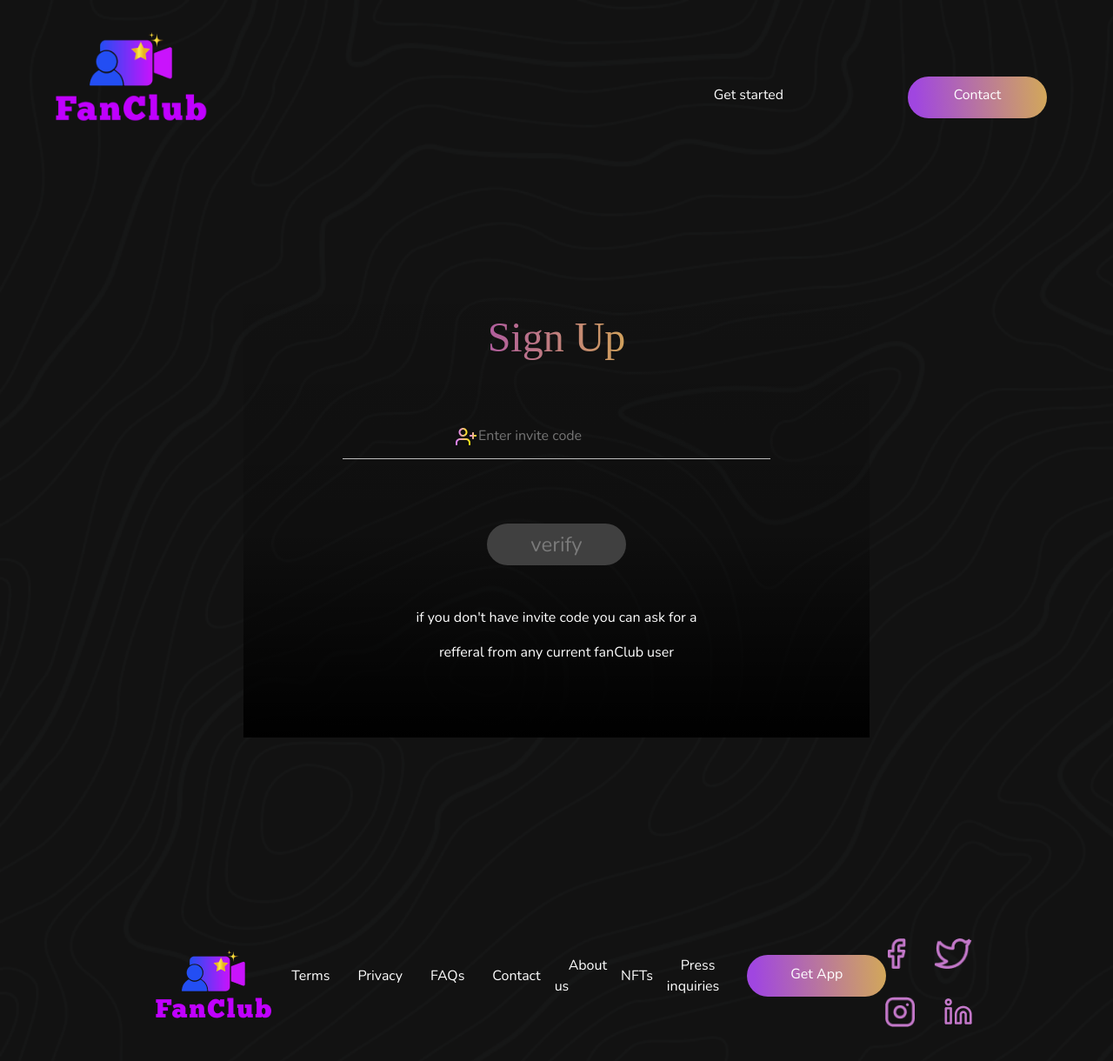
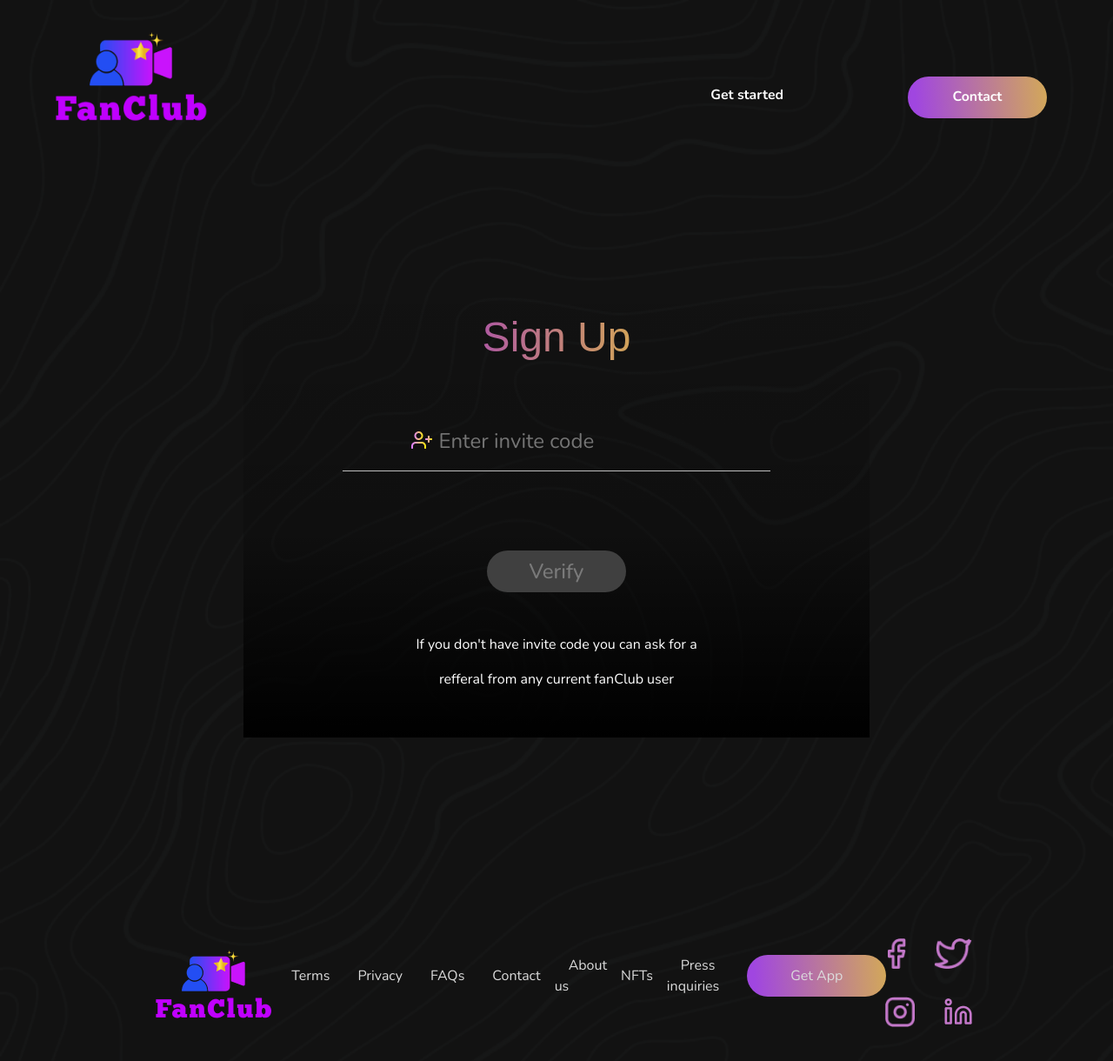
Before and after one commit to maddy12day/amandeep_project, a React (Create React App) app: page / in a window 1280 px wide. Shown: the top 1220 px of the page at 87% size. Built offline with nearby package versions, Linux system fonts and the light colour scheme.

Commit message:
Fixing design

```diff
--- a/src/app/views/Onboarding/MobileVerification.jsx
+++ b/src/app/views/Onboarding/MobileVerification.jsx
@@ -6,6 +6,7 @@
 import PhoneInput from "react-phone-number-input";
 import { useEffect, useState } from "react";
 import { useForm, Controller } from "react-hook-form";
+import { useNavigate } from "react-router-dom";
 
 import {
   isPossiblePhoneNumber,
@@ -15,13 +16,15 @@
 } from "libphonenumber-js";
 
 const MobileVerification = () => {
-  const [num, setNum] = useState("");
+  var [num, setNum] = useState("");
   const [flag, setFlag] = useState(false);
   const [flag2, setFlag2] = useState(true);
 
-  function Validate() {
-    console.log("Validation")
+  function Validate(num) {
+    console.log("validate")
+    // console.log(data)
     const phoneNumber = parsePhoneNumber(num);
+    console.log(phoneNumber.number)
     if (!isValidPhoneNumber(phoneNumber.number, phoneNumber.country)) {
       alert("Number doesn't exsist");
     } else {
@@ -37,13 +40,6 @@
     return setFlag2(false);
   }
 
-  // var timeleft = 60;
-  // var downloadTimer = setTimeout(function(){
-  // timeleft--;
-
-  // if(timeleft <= 0)
-  //     changeFlag2();
-  // },1000);
   const Timer = async () => {
     for (let i = 60; i >= 0; i--) {
       document.getElementById("countdowntimer").textContent = i;
@@ -65,6 +61,7 @@
   //
   // OTP react-hook-form validation
   //
+  let navigate = useNavigate();
   const {
     register,
     handleSubmit,
@@ -73,6 +70,7 @@
   const [userInfo, setUserInfo] = useState();
   const onSubmit = (data) => {
     setUserInfo(data);
+    navigate("/profile")
   };
 
 
@@ -80,7 +78,7 @@
   //Mobile number react-hook-form validation
   //
 
-
+  console.log(num)
   const {
     register: register2,
     formState: { errors: errors2 },
@@ -88,9 +86,9 @@
     control,
   } = useForm();
   const onSub = (data) => {
-    console.log(data);
     console.log("onsub")
     setFlag(true)
+    // Validate(data)
   };
 
   return (
@@ -123,7 +121,7 @@
           </div>
           <p id="error">{errors2.bcd?.message}</p>
           <div className="verify-button">
-            <button type="submit">verify</button>
+            <button type="submit">Continue</button>
           </div>
         </div>
         </form>}
@@ -158,12 +156,10 @@
             </div>
             <p id="error">{errors.abc?.message}</p>
             <p style={{ display: flag2 ? "flex" : "none" }} id="resend">
-              {" "}
               Resend OTP (0:<span id="countdowntimer">60</span>)
             </p>
             <a style={{ display: !flag2 ? "flex" : "none" }} id="resendlink">
-              {" "}
-              Resend OTP{" "}
+              Resend OTP
             </a>
             <div className="verify-button">
               <button>verify</button>
--- a/src/app/views/Onboarding/Signup.jsx
+++ b/src/app/views/Onboarding/Signup.jsx
@@ -1,33 +1,60 @@
-import Icon from "../../assets/images/icon.png"
-import Line from "../../assets/images/Line.png"
-import {Link} from "react-router-dom"
+import Icon from "../../assets/images/icon.png";
+import Line from "../../assets/images/Line.png";
+import { useNavigate } from "react-router-dom";
+import { useForm } from "react-hook-form";
+import { useState } from "react";
 
 const Signup = () => {
+  //
+  // Code validate
+  //
+  let navigate = useNavigate();
+  const {
+    register,
+    handleSubmit,
+    formState: { errors },
+  } = useForm();
+  const [userInfo, setUserInfo] = useState();
+  const onSubmit = (data) => {
+    setUserInfo(data);
+    navigate("/verify");
+  };
+
   return (
     <>
       <section className="main">
         <div className="sub-main">
           <div>
+          <form onSubmit={handleSubmit(onSubmit)}>
             <div className="title">Sign Up</div>
             <div>
-                            <img src={Icon} alt="Icon"/>
-                            <input type="text" placeholder="Enter invite code" className="code"/>
+              <img src={Icon} alt="Icon" className="symb" />
+              <input
+                type="text"
+                name="abc"
+                id="code"
+                placeholder="Enter invite code"
+                {...register("abc", {
+                  required: "Invite Code is required",
+                })}
+              />
             </div>
             <div>
               <img src={Line} alt="line" />
             </div>
+            <p id="error">{errors.abc?.message}</p>
             <div className="verify-button">
-                            <Link to="/verify">
-                                <button>verify</button>
-                            </Link>
+              <button>Verify</button>
             </div>
-                        <div className="para"><p>if you don't have invite code you can ask for  a </p>
+            <div className="para">
+              <p>If you don't have invite code you can ask for a </p>
               <p>refferal from any current fanClub user</p>
             </div>
+          </form>
           </div>
         </div>
       </section>
     </>
-    )
-}
+  );
+};
 export default Signup;
--- a/src/index.scss
+++ b/src/index.scss
@@ -178,8 +178,12 @@
   width: 10rem;
   text-align: center;
   text-decoration: none;
-  display: inline-block;
+  display: flex;
+  justify-content: center;
+  align-content: center;
+  text-align: center;
   list-style: none;
+  margin: auto
 }
 
 .nav{
@@ -201,6 +205,9 @@
   margin-left: 4rem;
   margin-right: 4rem;
   list-style: none;
+  font-family: 'Nunito';
+  font-style: normal;
+  font-weight: 700;
 }
 .ele:hover{
   color: #FFFFFF;
@@ -262,7 +269,7 @@
   display: flex;
   height: 50rem;
   padding-top: 5rem;
-  padding-bottom: 5rem;
+  padding-bottom: 3rem;
 }
 .sub-main {
   width: 45rem;
@@ -276,8 +283,9 @@
 
 .title{
   margin-bottom: 4rem;
-  font-family: 'Montserrat';
+  font-family: 'Montserrat', sans-serif;
   font-style: normal;
+  font-weight: 400;
   font-size: 3rem;
   background: linear-gradient(93.31deg, #8E15E4 0%, #F3EA14 100.9%);
   -webkit-background-clip: text;
@@ -302,21 +310,27 @@
   border: none;
   font-family: 'Nunito';
   font-style: normal;
+  font-weight: 500;
 }
 
 .para{
   color: #FFFFFF;
   margin-top: 3rem;
+  font-family: 'Nunito';
+  font-style: normal;
+  font-weight: 300;
 }
 
 #num{
   color: #777676;
   font-size: 1.5rem;
+  text-indent: 6px;
 }
 
 #otp{
   color: #777676;
   font-size: 1.5rem;
+  text-indent: 6px;
 }
  #resend{
   color: #9D9D9D;
@@ -338,6 +352,21 @@
   color: red;
   display: flex;
   justify-content: center;
+}
+#code{
+  color: #777676;
+  font-size: 1.5rem;
+  text-indent: 6px;
+}
+.symb{
+  margin-bottom: 11px;
+}
+
+input[type=number]::-webkit-inner-spin-button,
+input[type=number]::-webkit-outer-spin-button
+{
+  -webkit-appearance: none;
+  margin: 0;
 }
 
 ////
@@ -371,20 +400,28 @@
   width: 10rem;
   text-align: center;
   text-decoration: none;
-  display: inline-block;
+  display: flex;
+  justify-content: center;
+  align-items: center;
   list-style: none;
+  font-family: 'Nunito';
+  font-style: normal;
+  font-weight: 700;
 }
 
 .text{
-  color: #FFFFFF;
+  color: #DBDBDB;
   text-decoration: none;
   list-style: none;
   margin-left: 1rem;
   margin-right: 1rem;
+  font-family: 'Nunito';
+  font-style: normal;
+  font-weight: 400;
 }
 
 .text:hover{
-  color : #FFFFFF;
+  color : #DBDBDB;
 }
 
 .logo{
```
Lines whose indentation alone changed are shown as unchanged.
